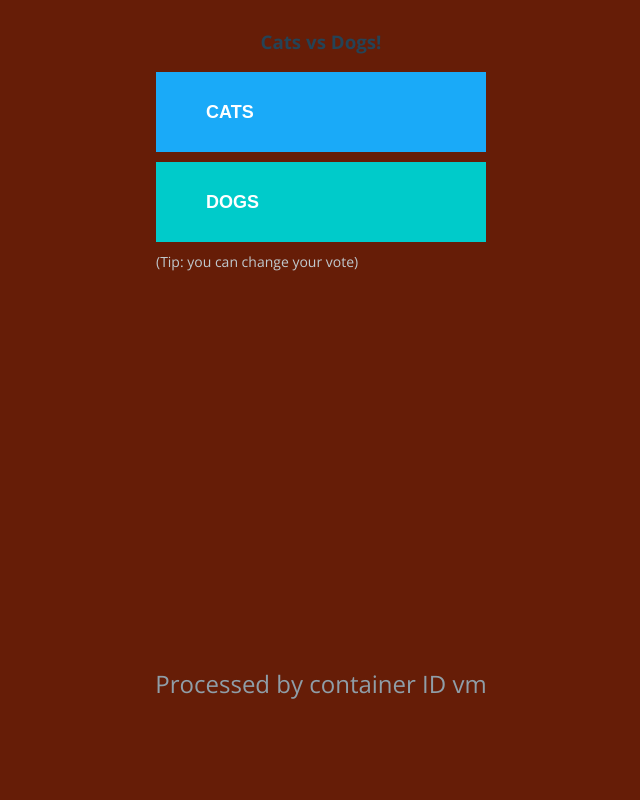
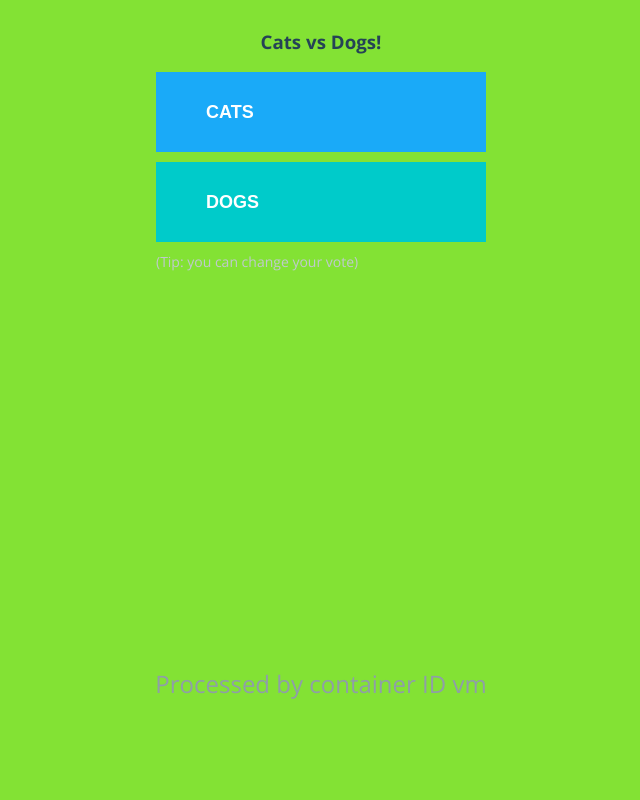
Before and after one commit to ahortalq/vote, a Flask app: page / in a window 1280 px wide. Shown: the whole page, without its empty margins (319-959 px from the left). Run offline with Flask 2, Linux system fonts and the light colour scheme; some libraries are stand-ins or nearby versions.

```diff
--- a/static/stylesheets/style.css
+++ b/static/stylesheets/style.css
@@ -6,7 +6,7 @@
 html,body{
   margin: 0;
   padding: 0;
-  background-color: #661d07;
+  background-color: #83e234;
   height: 100vh;
   font-family: 'Open Sans';
 }
```
